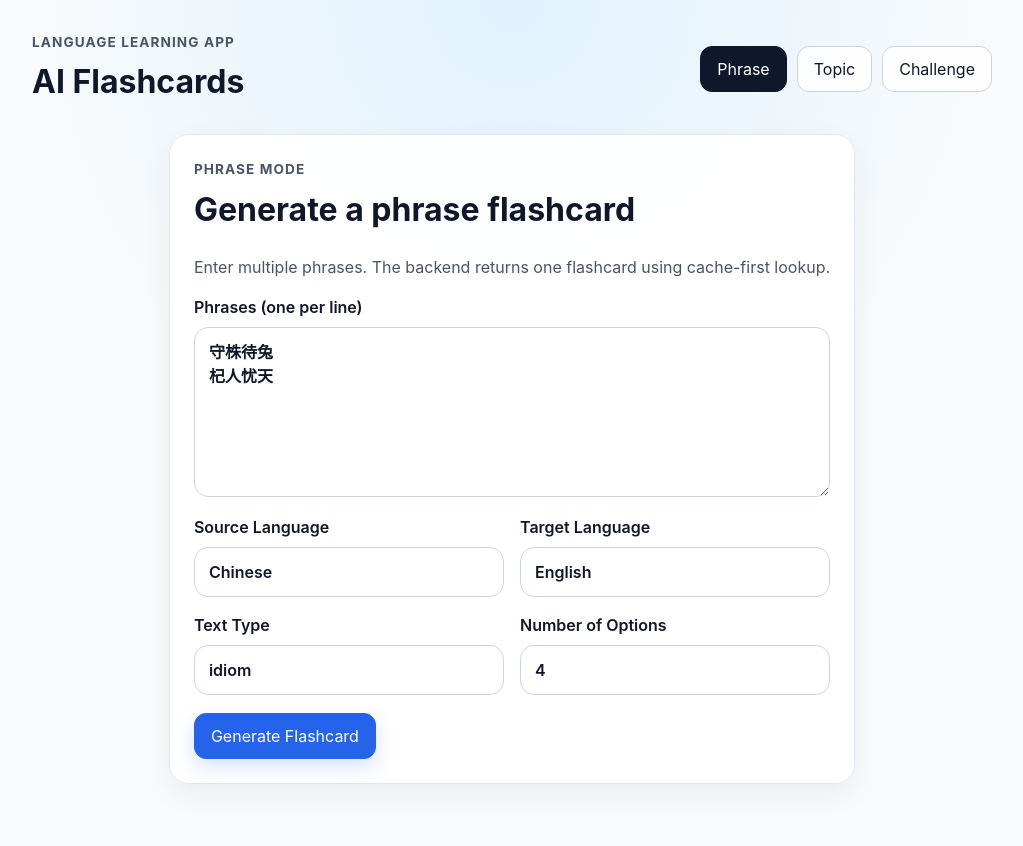
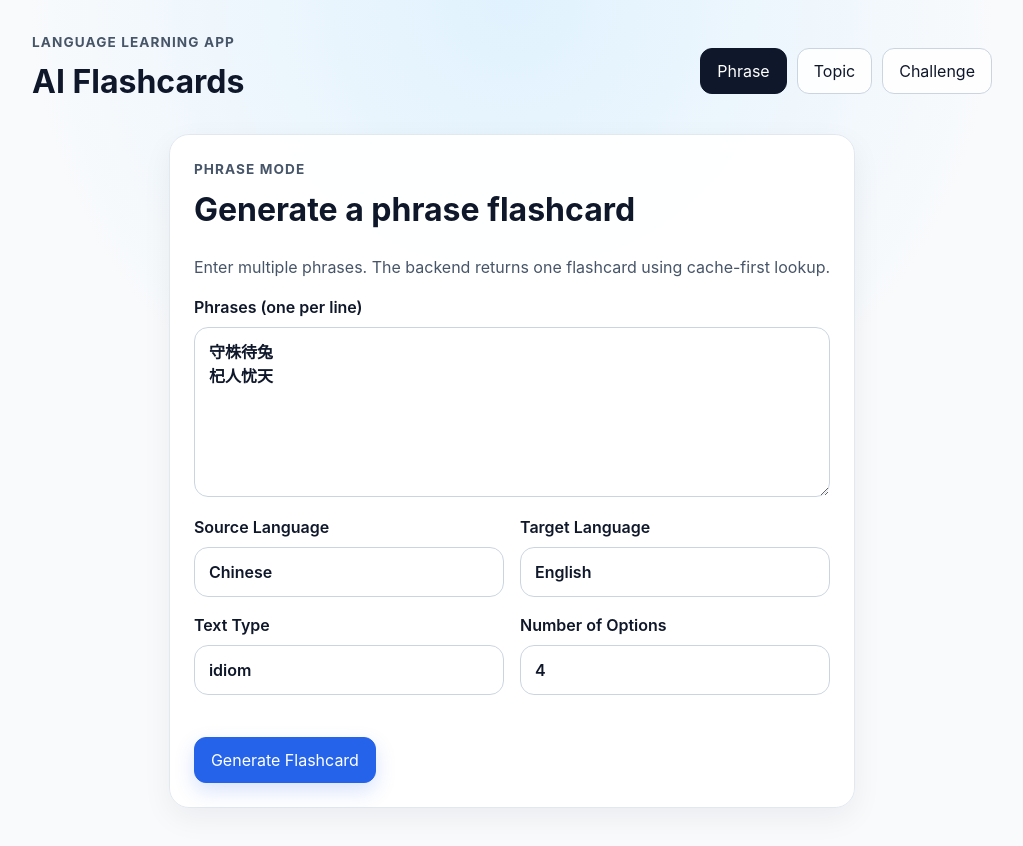
Before and after one commit to shanmeiliu/language-app-web, a React (Vite) app: page / in a window 1280 px wide. Shown: the top 846 px of the page, without its empty margins (128-1151 px from the left). Built offline with nearby package versions, Linux system fonts and the light colour scheme; no server answers.

Commit message:
style: improve button spacing and layout consistency
- added top margin to action-row for better separation
- improved spacing between inputs, content, and buttons
- refined button layout for cleaner UI appearance

```diff
--- a/src/index.css
+++ b/src/index.css
@@ -172,6 +172,11 @@ textarea {
   gap: 12px;
   align-items: center;
   flex-wrap: wrap;
+  margin-top: 16px;
+}
+
+.panel .action-row {
+  margin-top: 20px;
 }
 
 .loading-panel {
@@ -309,6 +314,12 @@ textarea {
   word-break: break-word;
 }
 
+.primary-button,
+.secondary-button,
+.tab-button {
+  margin-top: 4px;
+}
+
 @media (max-width: 720px) {
   .topbar {
     flex-direction: column;
```
